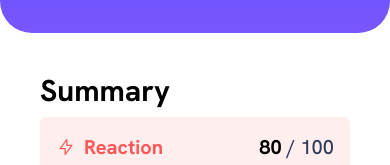
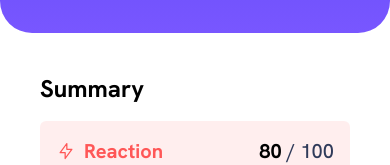
Before and after one commit to Samir-sht/result-summary-card, a website: page index.html in a window 390 px wide. Shown: the part 471-636 px from the top of the page. Drawn offline with Linux system fonts and the light colour scheme.

Commit message:
fixed mobile responsive issue

```diff
--- a/index.html
+++ b/index.html
@@ -63,7 +63,7 @@
         </div>
         <div class="lg:col-span-4">
           <div class="content-right p-10">
-            <h3 class="text-3xl mb-2 font-semibold">Summary</h3>
+            <h3 class="text-2xl mb-4 font-semibold md:text-3xl">Summary</h3>
             <div
               class="first_card mb-4 flex justify-between bg-accentlightred align-middle text-xl p-4 rounded-md"
             >
```
Also changed, not shown: dist/output.css.
